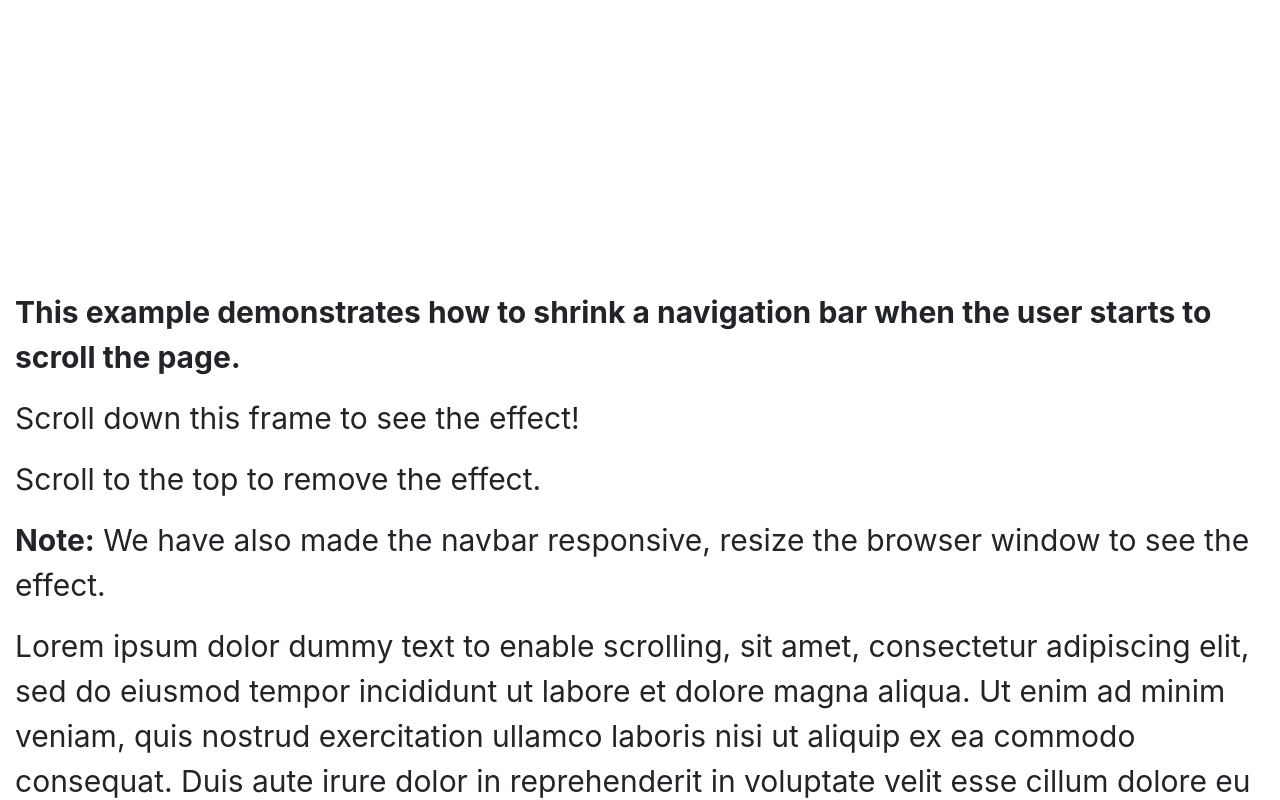
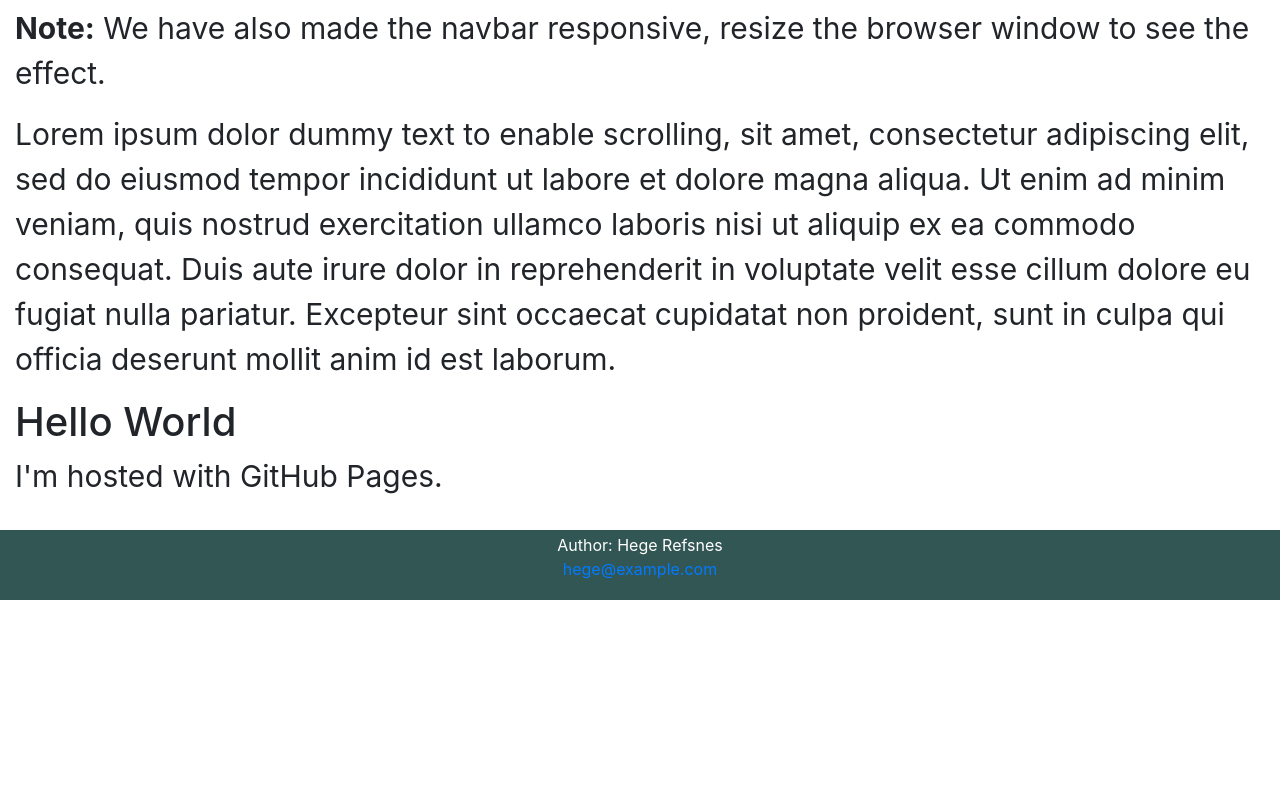
Before and after one commit to ConectaDCC/ConectaDCC.github.io, a plain HTML site: page index.html in a window 1280 px wide. Shown: the part 877-1677 px from the top of the page. After the commit the page ends 1477 px from the top, so only its background shows below. Drawn offline with nearby package versions, Linux system fonts and the light colour scheme.

Commit message:
Create Footer

```diff
--- a/index.html
+++ b/index.html
@@ -20,7 +20,6 @@
         <div id="navbar-top">
             <a href="#home" id="logo">
                 <img src="images/Logo Escura.png" alt="Logo ConectaDCC"><div>
-
                     ConectaDCC
                 </div>
             </a>
@@ -42,7 +41,7 @@
 
       </div>
 
-      <div style="margin-top:90%;padding:15px 15px 2500px;font-size:30px">
+      <div style="margin-top:50%;padding:15px 15px 15px;font-size:30px">
         <p><b>This example demonstrates how to shrink a navigation bar when the user starts to scroll the page.</b></p>
         <p>Scroll down this frame to see the effect!</p>
         <p>Scroll to the top to remove the effect.</p>
@@ -52,6 +51,14 @@
         <p>I'm hosted with GitHub Pages.</p>
       </div>
 
-<script src="functions.js"> </script>
+    <footer>
+
+        <p>Author: Hege Refsnes<br>
+            <a href="mailto:hege@example.com">hege@example.com</a></p>
+
+    </footer>
+
+
+    <script src="functions.js"> </script>
 </body>
 </html>
--- a/style.css
+++ b/style.css
@@ -106,3 +106,11 @@
 
     }
 }
+
+
+footer {
+    text-align: center;
+    padding: 3px;
+    background-color: #325654;
+    color: white;
+  }
```
